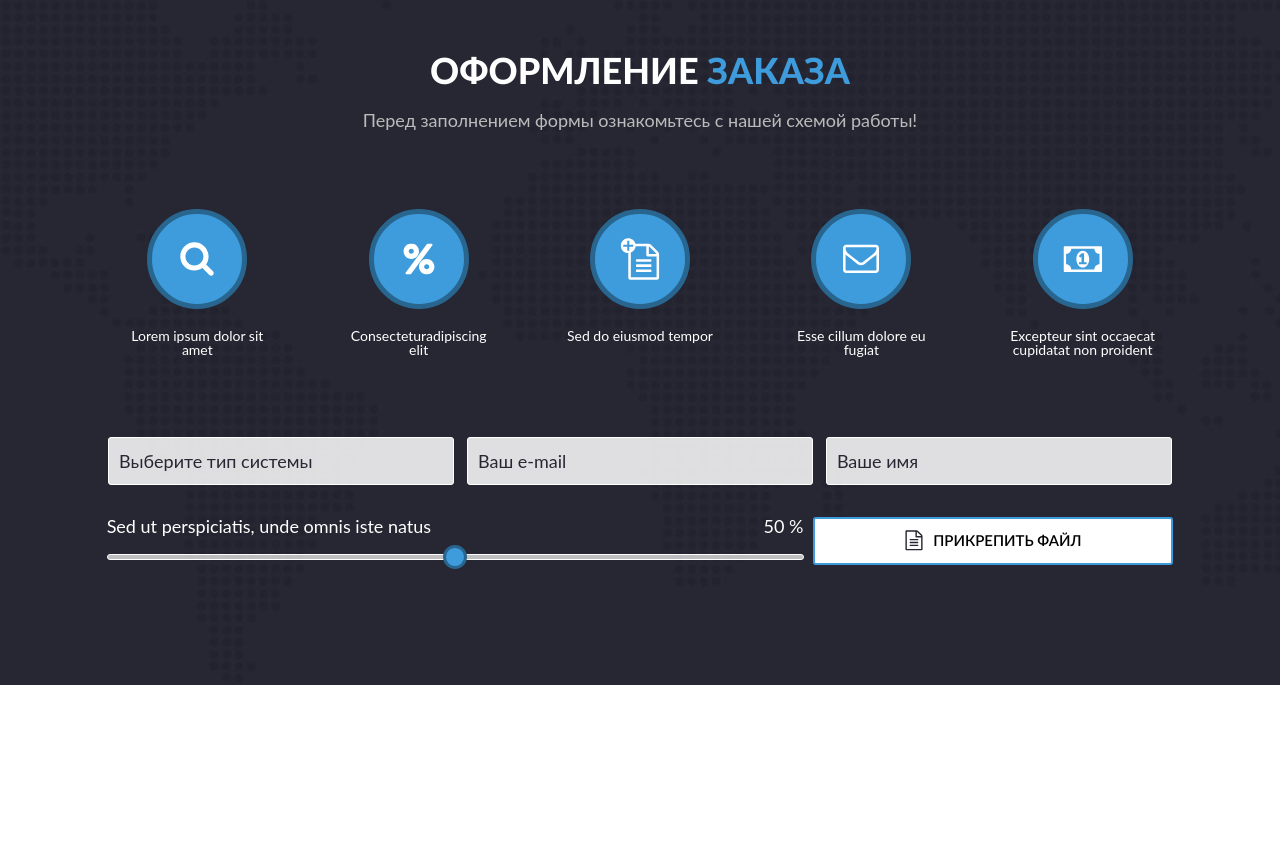
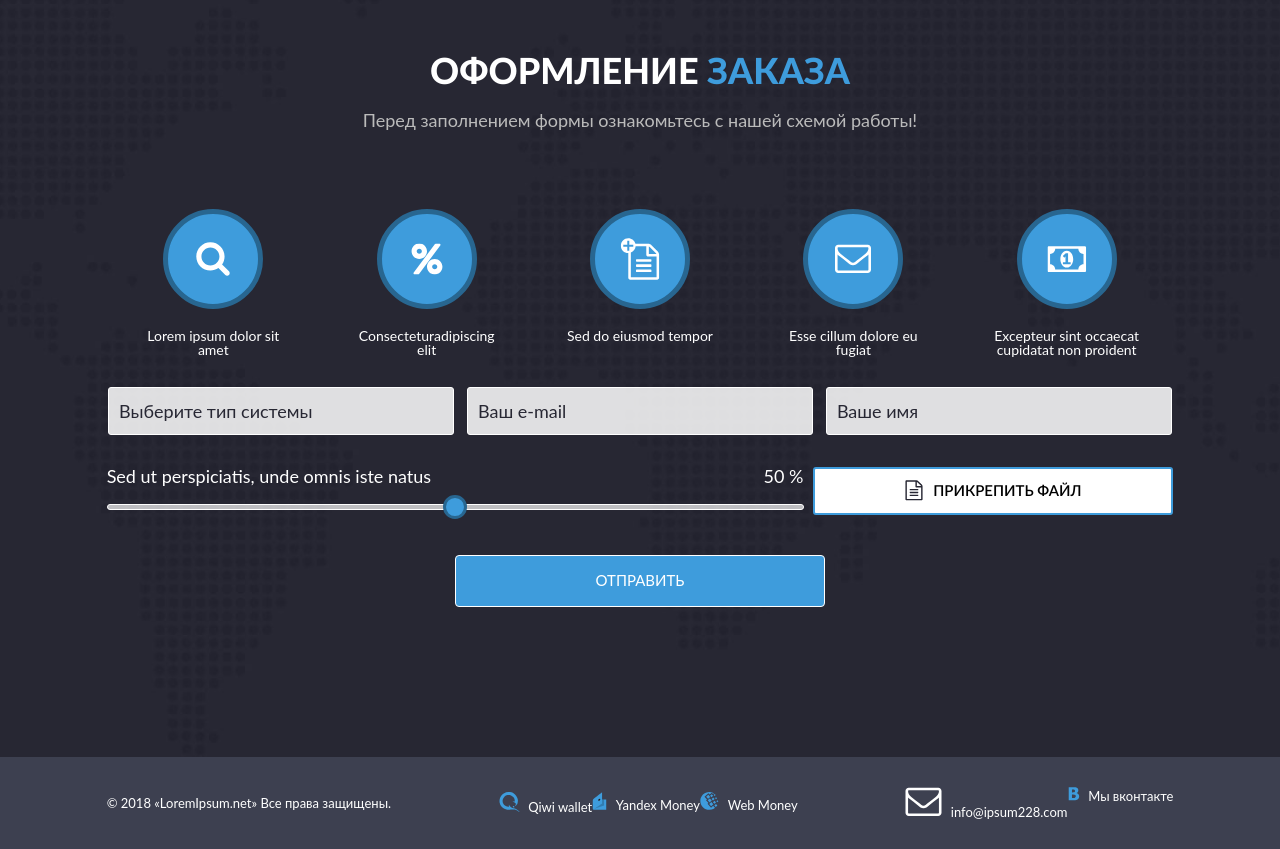
Before and after one commit to SneaksonZ/lorem-ipsum, a Vue app: page / in a window 1280 px wide. Shown: the part 940-1789 px from the top of the page. Before the commit the page ends 1625 px from the top, so only its background shows below. Built offline with nearby package versions, Linux system fonts and the light colour scheme; a web font is replaced by a local one.

Commit message:
added footer

```diff
--- a/src/App.vue
+++ b/src/App.vue
@@ -1,5 +1,6 @@
 <script>
 import LoremHeader from './components/sections/.header/LoremHeader.vue';
+import LoremFooter from './components/sections/.footer/LoremFooter.vue';
 import LoremIntro from './components/sections/intro/LoremIntro.vue';
 import LoremOrder from './components/sections/order/LoremOrder.vue';
 
@@ -7,6 +8,7 @@ export default {
     name: 'app',
     components: {
         LoremHeader,
+        LoremFooter,
         LoremIntro,
         LoremOrder,
     },
@@ -20,6 +22,7 @@ export default {
     <lorem-header />
     <lorem-intro />
     <lorem-order />
+    <lorem-footer />
 </template>
 
 <style lang="scss">
--- a/src/assets/styles/base.scss
+++ b/src/assets/styles/base.scss
@@ -1,5 +1,9 @@
 body {
   font-family: 'Lato', 'Raleway', 'Arial', sans-serif;
+}
+
+.icon {
+  margin-right: em(10, $form-input-file-font-size);
 }
 
 .container {
--- a/src/assets/styles/variables.scss
+++ b/src/assets/styles/variables.scss
@@ -2,6 +2,8 @@ $browser-context: 14;
 
 // Header
 $header-height: 100;
+
+$header-nav-item-font-size: 13;
 
 $header-background-color: rgba(16, 16, 29, 0.9);
 
@@ -11,9 +13,14 @@ $header-logo-color-secondary: rgba(66, 169, 237, 1);
 $header-nav-item-color: rgba(255, 255, 255, 1);
 $header-nav-item-color-accent: rgba(67, 171, 240, 1);
 
-$header-nav-item-font-size: 13;
 
 $header-burger-activation-breakpoint: 1024;
+
+// Footer
+$footer-background-color: rgba(61, 64, 80, 1);
+
+$footer-payments-color: rgba(195, 195, 195, 1);
+
 
 // Intro
 $intro-mobi-background-color: rgba(255, 255, 255, 0.6);
--- a/src/components/sections/order/LoremOrder.vue
+++ b/src/components/sections/order/LoremOrder.vue
@@ -3,7 +3,6 @@ import LoremOrderIcon from './LoremOrderIcon.vue';
 
 import LoremTitle from '../../.helpers/LoremTitle.vue';
 import LoremButton from '../../.helpers/LoremButton.vue';
-import LoremForm from '../../.helpers/LoremForm.vue';
 import LoremFormInput from '../../.helpers/LoremFormInput.vue';
 import LoremFormSlider from '../../.helpers/LoremFormSlider.vue';
 import LoremFormFileInput from '../../.helpers/LoremFormFileInput.vue';
@@ -20,7 +19,6 @@ export default {
         LoremTitle,
         LoremButton,
         LoremOrderIcon,
-        LoremForm,
         LoremFormInput,
         LoremFormSlider,
         LoremFormFileInput
@@ -53,6 +51,7 @@ export default {
                 action: '#',
                 method: 'post',
                 name: 'orderForm',
+                enctype: 'multipart/form-data',
                 inputs: [
                     {
                         type: 'dropdown',
@@ -108,7 +107,7 @@ export default {
             <div class="order__wrapper">
                 <div class="order__header">
                     <lorem-title class="order-title order__title">Оформление
-                        <span class="order-title_accent">
+                        <span class="order__title_accent">
                             заказа
                         </span>
                     </lorem-title>
@@ -129,12 +128,18 @@ export default {
                         </span>
                     </div>
                 </div>
-                <lorem-form
-                    class="order-form order__form"
+
+                <form
+                    class="order-form"
                     :action="form.action"
                     :method="form.method"
                     :name="form.name"
+                    :enctype="enctype"
+                    :target="target"
+                    :novalidate="isNovalidate"
                 >
+                    <div class="order-form__wrapper">
+
                         <component
                             class="order-form__item"
                             v-for="input in form.inputs"
@@ -167,12 +172,14 @@ export default {
                             :fileInputText="fileInput.startText"
                             :name="fileInput.name"
                         />
-                    <!-- <lorem-button
+                    </div>
+
+                    <lorem-button
                         class="order-form-button order-form__button"
                     >
                     Отправить
-                    </lorem-button> -->
-                </lorem-form>
+                    </lorem-button>
+                </form>
             </div>
         </div>
     </header>
@@ -205,7 +212,10 @@ $inputMargin: 30;
     }
 
     &__wrapper {
-        padding: em(120) 0;
+        display: flex;
+        flex-direction: column;
+        align-items: center;
+        padding: em(120) 0 em(150);
     }
 
     &__header {
@@ -213,7 +223,13 @@ $inputMargin: 30;
     }
 
     &__title {
+        font-size: em($titleContext);
+        font-weight: 800;
+        color: $text-color-secondary;
 
+        &_accent {
+            color: $text-color-accent;
+        }
     }
 
     &__subtitle {
@@ -221,21 +237,13 @@ $inputMargin: 30;
     }
 
     &__steps {
+        width: 100%;
         margin: 0 em(-$spaceBetweenIcons);
     }
 
     &__form {
-        margin: em($spaceBetweenBlocksDefault - $inputMargin) em(-$spaceBetweenInputs) 0;
-    }
-}
-
-.order-title {
-    font-size: em($titleContext);
-    font-weight: 800;
-    color: $text-color-secondary;
-
-    &_accent {
-        color: $text-color-accent;
+        width: 100%;
+        margin-top: em($spaceBetweenBlocksDefault - $inputMargin);
     }
 }
 
@@ -276,7 +284,16 @@ $inputMargin: 30;
 }
 
 .order-form {
-    justify-content: center;
+    text-align: center;
+    width: 100%;
+
+    &__wrapper {
+        display: flex;
+        justify-content: center;
+        align-items: center;
+        flex-wrap: wrap;
+        margin: 0 em(-$spaceBetweenInputs);
+    }
 
     &__item {
         min-width: em(270, $form-input-font-size);
@@ -334,4 +351,24 @@ $inputMargin: 30;
     padding: em(17.5, $button-font-size) 0;
 }
 
+@media (max-width: px($widthSizeS)) {
+    .order-form {
+
+        &__item {
+            flex: auto;
+        }
+
+        &__file {
+            width: 100%;
+        }
+
+        &__button {
+            width: 100%;
+        }
+    }
+    .order-form__item {
+        min-width: 0;
+    }
+}
+
 </style>
```
Also changed, not shown: src/components/.helpers/LoremForm.vue (deleted), src/components/.helpers/LoremFormFileInput.vue, src/components/sections/.footer/LoremFooter.vue (added).
